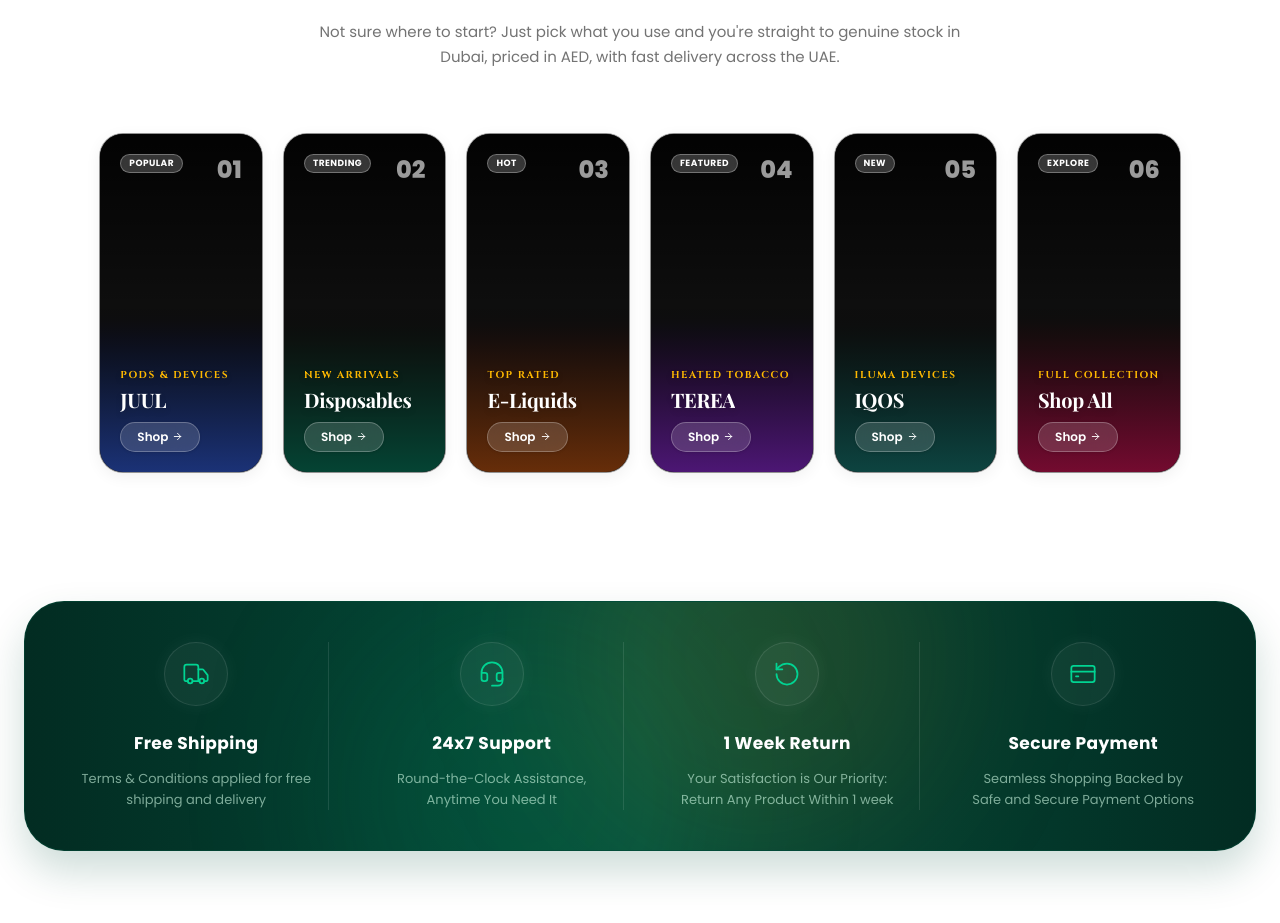
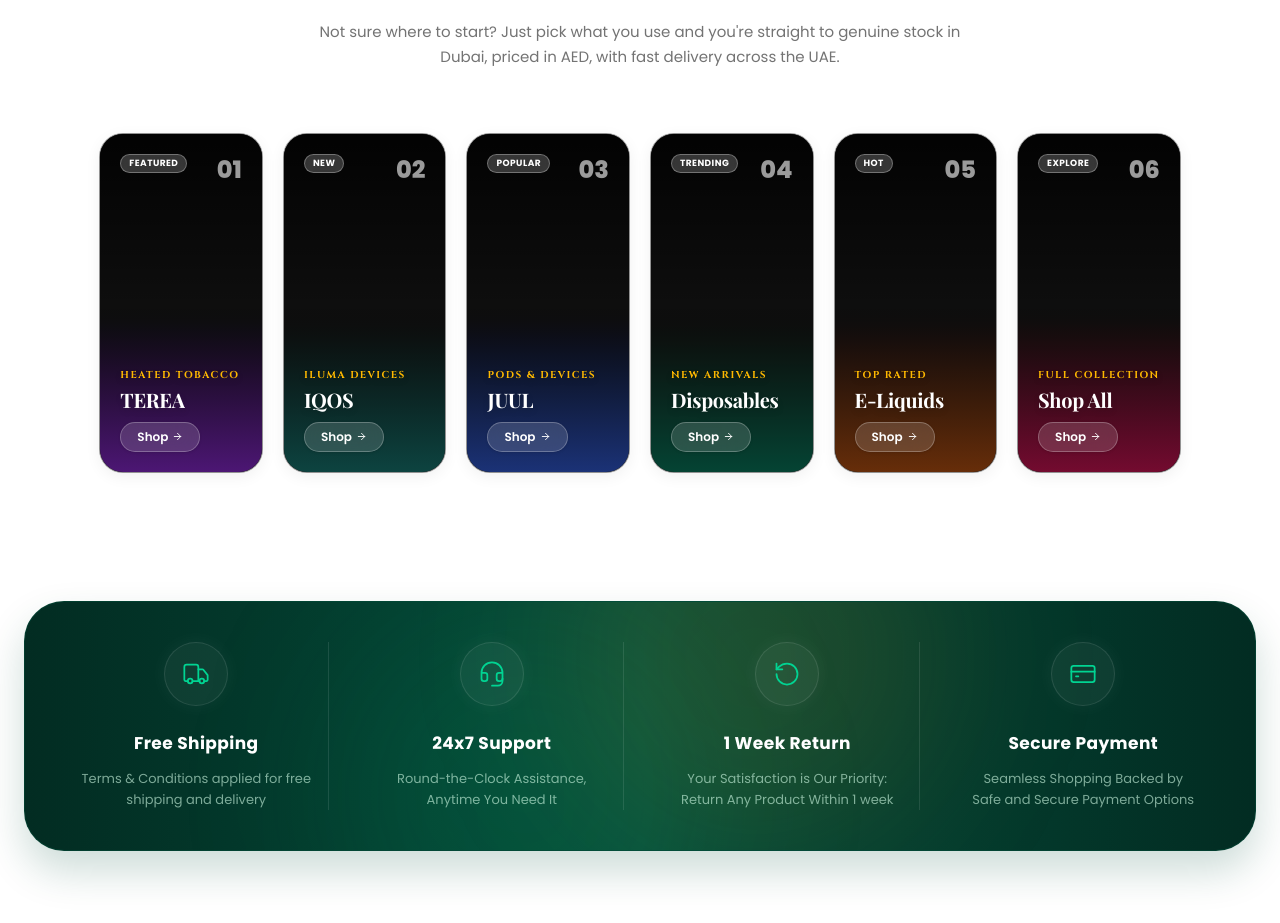
Before and after one commit to webestonesite/Vape-Mart-v2, a Next.js app: page / in a window 1280 px wide. Shown: the part 1666-2589 px from the top of the page. Built offline with nearby package versions, Linux system fonts and the light colour scheme; no server answers.

Commit message:
Category tiles order: TEREA, IQOS, JUUL, Disposables, E-Liquids, Shop All (fallback only; live metafield already reordered) (#105)

```diff
--- a/src/app/page.tsx
+++ b/src/app/page.tsx
@@ -767,11 +767,11 @@ export default function Home() {
   const categoryTiles: { title: string; subtitle: string; num: string; img: string; color: string; tag: string; collection: string }[] = Array.isArray(homeSettings.categoryTiles ?? homeSettings.category_tiles) && (homeSettings.categoryTiles ?? homeSettings.category_tiles).length
     ? (homeSettings.categoryTiles ?? homeSettings.category_tiles).map((t: any, i: number) => ({ title: t.title || "", subtitle: t.subtitle || "", num: String(i + 1).padStart(2, "0"), img: tileImg(t.collection), color: t.color || "from-emerald-900/80 to-black/90", tag: t.tag || "", collection: t.collection || "" }))
     : [
-        { title: "JUUL", subtitle: "PODS & DEVICES", num: "01", img: tileImg("juul"), color: "from-blue-900/80 to-black/90", tag: "POPULAR", collection: "juul" },
-        { title: "Disposables", subtitle: "NEW ARRIVALS", num: "02", img: tileImg("disposable-vape"), color: "from-emerald-900/80 to-black/90", tag: "TRENDING", collection: "disposable-vape" },
-        { title: "E-Liquids", subtitle: "TOP RATED", num: "03", img: tileImg("e-liquids"), color: "from-amber-900/80 to-black/90", tag: "HOT", collection: "e-liquids" },
-        { title: "TEREA", subtitle: "HEATED TOBACCO", num: "04", img: tileImg("terea"), color: "from-purple-900/80 to-black/90", tag: "FEATURED", collection: "terea" },
-        { title: "IQOS", subtitle: "ILUMA DEVICES", num: "05", img: tileImg("iqos"), color: "from-teal-900/80 to-black/90", tag: "NEW", collection: "iqos" },
+        { title: "TEREA", subtitle: "HEATED TOBACCO", num: "01", img: tileImg("terea"), color: "from-purple-900/80 to-black/90", tag: "FEATURED", collection: "terea" },
+        { title: "IQOS", subtitle: "ILUMA DEVICES", num: "02", img: tileImg("iqos"), color: "from-teal-900/80 to-black/90", tag: "NEW", collection: "iqos" },
+        { title: "JUUL", subtitle: "PODS & DEVICES", num: "03", img: tileImg("juul"), color: "from-blue-900/80 to-black/90", tag: "POPULAR", collection: "juul" },
+        { title: "Disposables", subtitle: "NEW ARRIVALS", num: "04", img: tileImg("disposable-vape"), color: "from-emerald-900/80 to-black/90", tag: "TRENDING", collection: "disposable-vape" },
+        { title: "E-Liquids", subtitle: "TOP RATED", num: "05", img: tileImg("e-liquids"), color: "from-amber-900/80 to-black/90", tag: "HOT", collection: "e-liquids" },
         { title: "Shop All", subtitle: "FULL COLLECTION", num: "06", img: tileImg("frontpage"), color: "from-rose-900/80 to-black/90", tag: "EXPLORE", collection: "frontpage" },
       ];
   const HOME_FEATURE_ICONS: Record<string, any> = { Truck, Headset, RotateCcw, CreditCard, ShieldCheck, Zap, Clock, Star };
```
